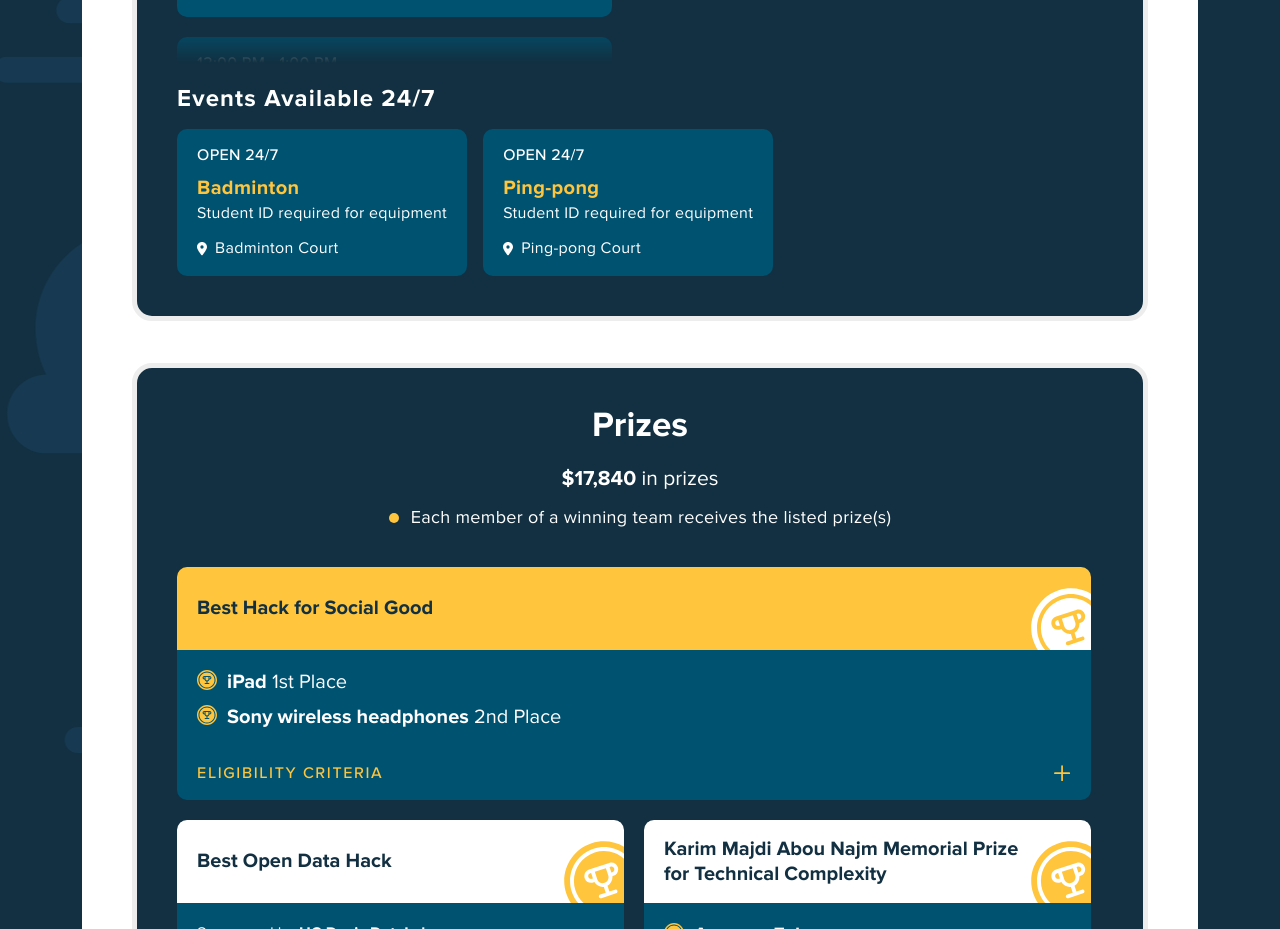
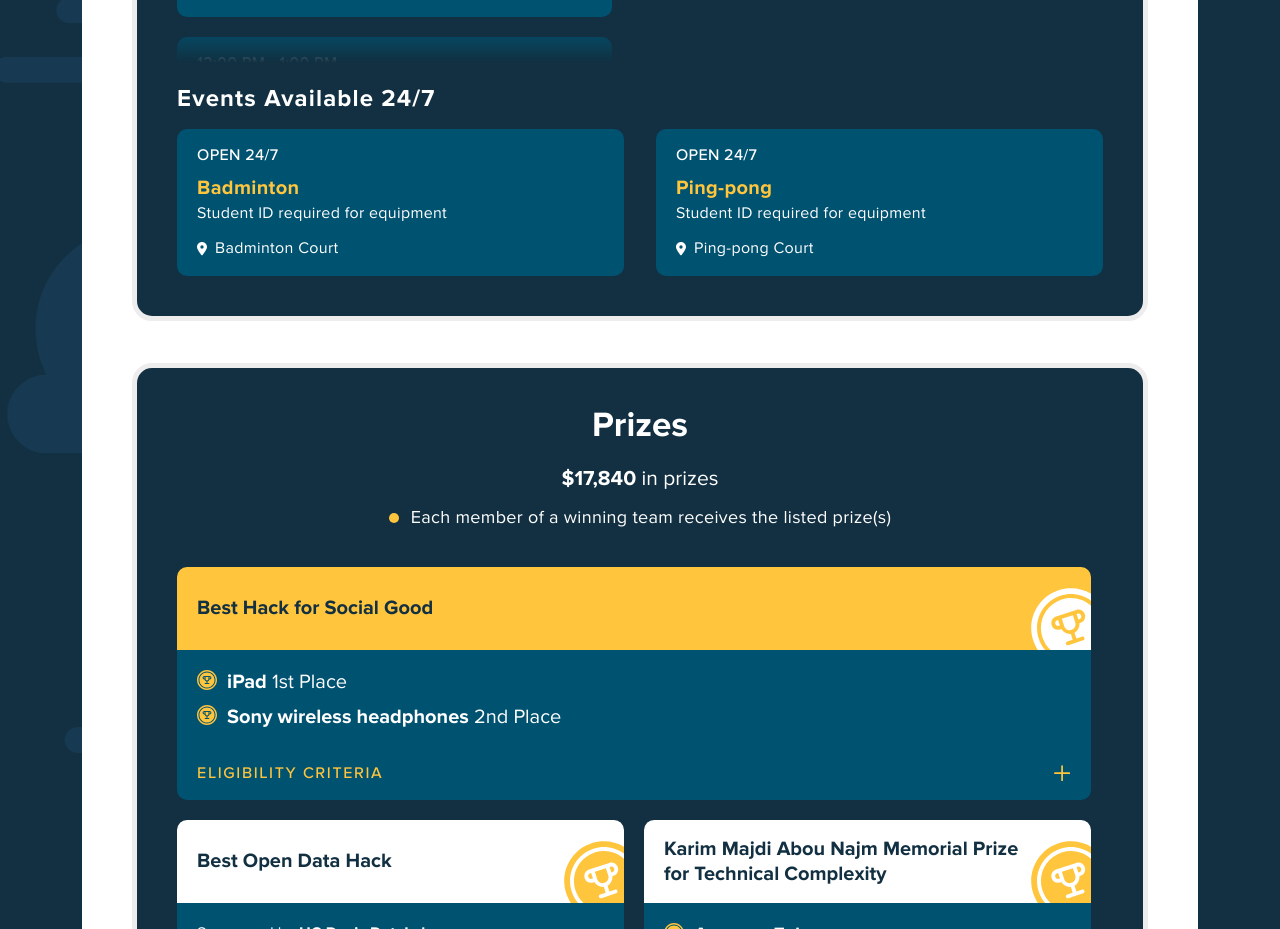
Before and after one commit to HackDavis/website-2023, a Next.js app: page /live in a window 1280 px wide. Shown: the part 2340-3269 px from the top of the page. Built offline with nearby package versions, Linux system fonts and the light colour scheme; a web font is replaced by a local one.

Commit message:
Update schedule.module.scss

```diff
--- a/src/styles/doe/schedule.module.scss
+++ b/src/styles/doe/schedule.module.scss
@@ -215,7 +215,7 @@
   > h3 {
     margin-bottom: 18px;
   }
-  @include lg() {
+  @include lg {
     margin-top: 24px;
   }
 }
@@ -223,14 +223,15 @@
   li:last-child {
     margin-bottom: 0;
   }
-  @include lg() {
+  @include lg {
     > ul {
       display: flex;
       li {
+        width: 50%;
         margin-bottom: 0;
       }
       li:last-child {
-        margin-left: 16px;
+        margin-left: 32px;
       }
     }
   }
```
